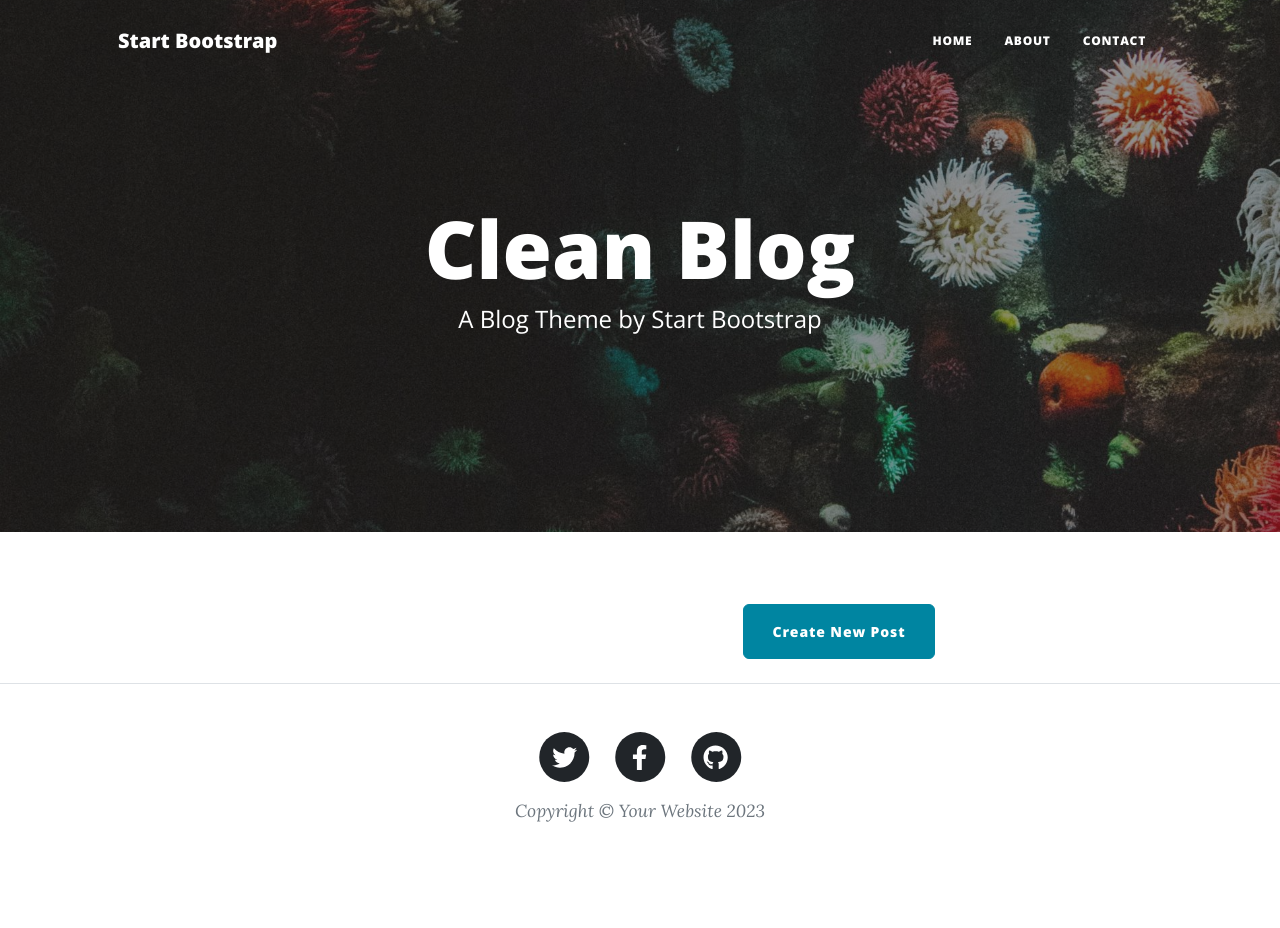
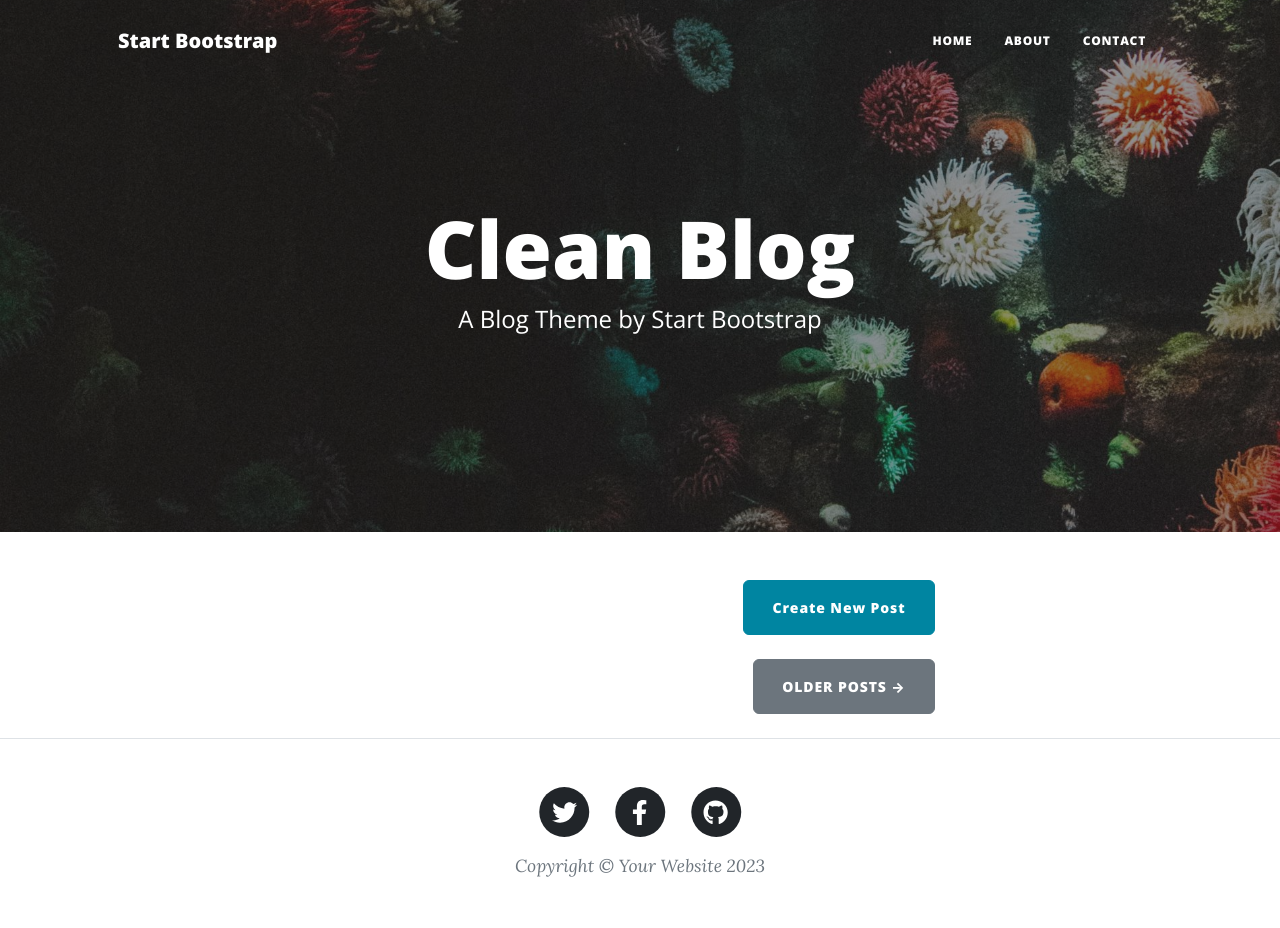
Before and after one commit to Djiwan14/PersonalBlog, a Flask app: page / in a window 1280 px wide. Before the commit the page ends 822 px from the top, so only its background shows below. Run offline with Flask 3, Linux system fonts and the light colour scheme; some libraries are stand-ins or nearby versions.

Commit message:
Update index.html

```diff
--- a/templates/index.html
+++ b/templates/index.html
@@ -41,21 +41,17 @@
       <!-- New Post -->
       <div class="d-flex justify-content-end mb-4">
       <!-- TODO: Adding new posts -->
-<!--        <a-->
-<!--          class="btn btn-primary float-right"-->
-<!--          href="{{url_for('add_new_post')}}"-->
-<!--          >Create New Post</a-->
-<!--        >-->
-      </div>
-
-      <!-- Pager-->
-      <div class="d-flex justify-content-end mb-4">
         <a
           class="btn btn-primary float-right"
           href="{{url_for('add_new_post')}}"
           >Create New Post</a
         >
       </div>
+
+      <!-- Pager-->
+      <div class="d-flex justify-content-end mb-4">
+        <a class="btn btn-secondary text-uppercase" href="#!">Older Posts →</a>
+      </div>
     </div>
   </div>
 </div>
```
